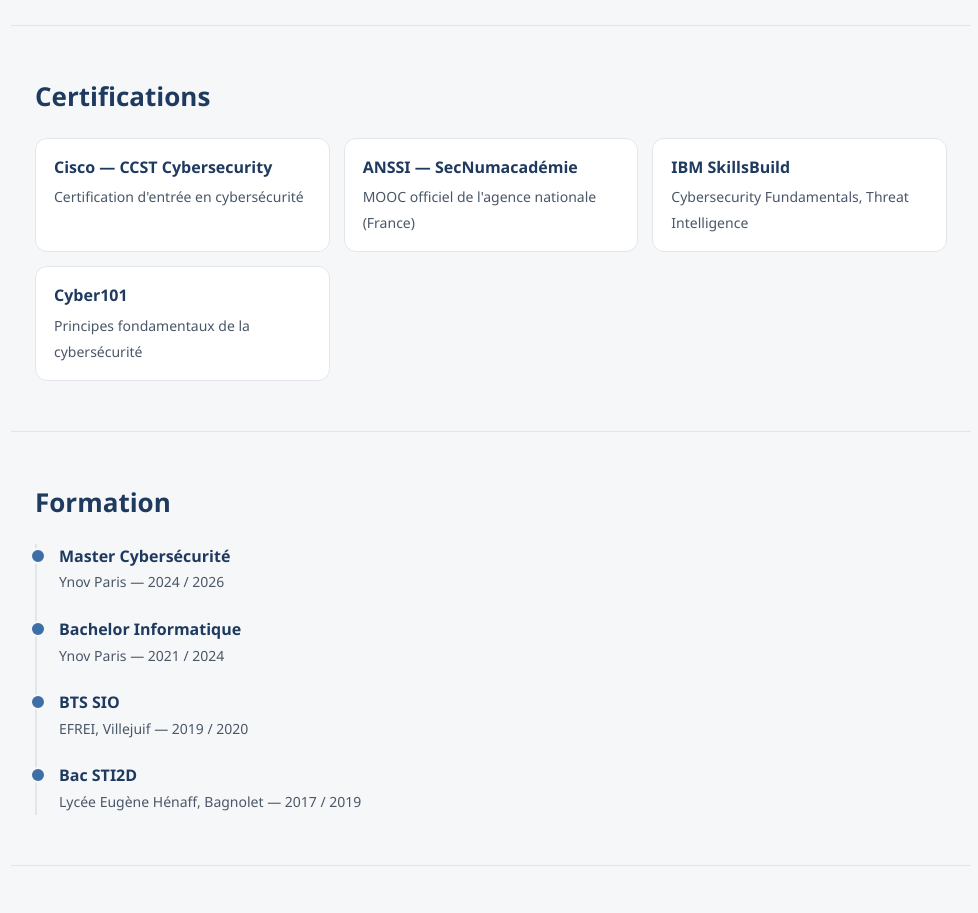
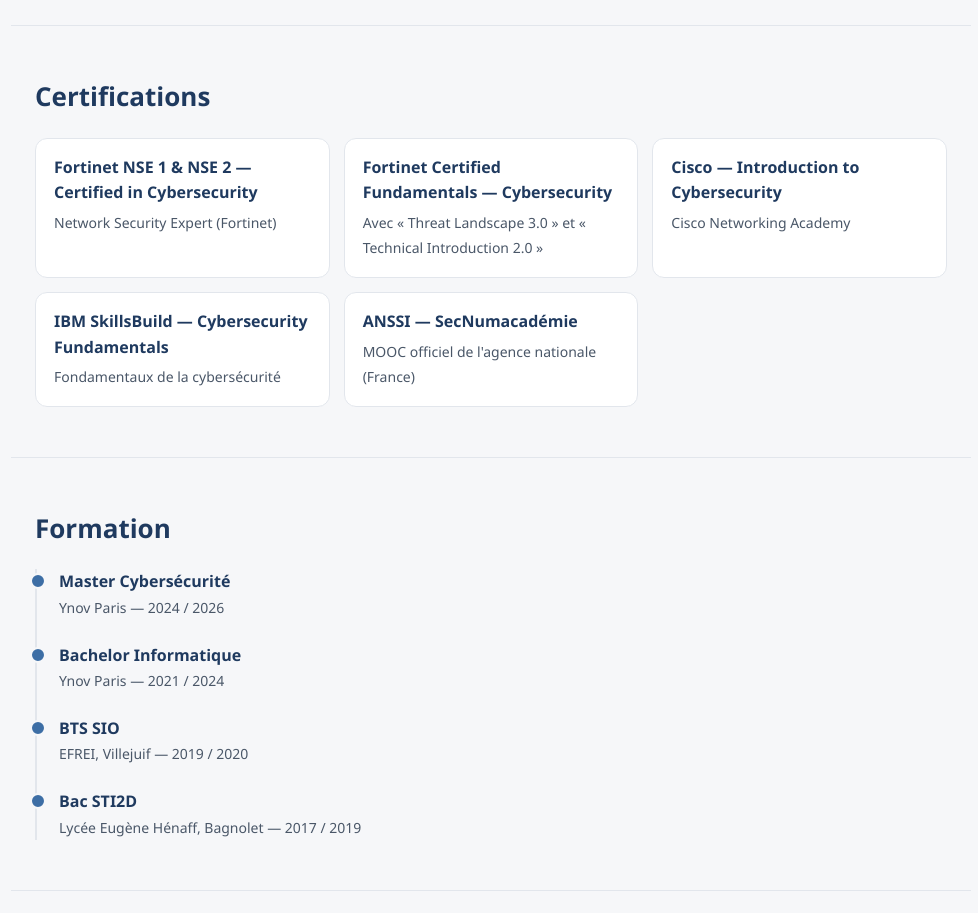
Before and after one commit to Lenu-san/Lenu-san.github.io, a plain HTML site: page index.html in a window 1280 px wide. Shown: the part 1660-2573 px from the top of the page, without its empty margins (149-1127 px from the left). Drawn offline with Linux system fonts and the light colour scheme.

Commit message:
Certifications réelles depuis Credly (Fortinet NSE, Cisco, IBM)

```diff
--- a/index.html
+++ b/index.html
@@ -133,20 +133,24 @@
         <h2 data-fr="Certifications" data-en="Certifications">Certifications</h2>
         <ul class="creds">
           <li>
-            <strong>Cisco — CCST Cybersecurity</strong>
-            <span data-fr="Certification d'entrée en cybersécurité" data-en="Entry-level cybersecurity certification">Certification d'entrée en cybersécurité</span>
+            <strong>Fortinet NSE 1 &amp; NSE 2 — Certified in Cybersecurity</strong>
+            <span data-fr="Network Security Expert (Fortinet)" data-en="Network Security Expert (Fortinet)">Network Security Expert (Fortinet)</span>
+          </li>
+          <li>
+            <strong>Fortinet Certified Fundamentals — Cybersecurity</strong>
+            <span data-fr="Avec « Threat Landscape 3.0 » et « Technical Introduction 2.0 »" data-en="With “Threat Landscape 3.0” and “Technical Introduction 2.0”">Avec « Threat Landscape 3.0 » et « Technical Introduction 2.0 »</span>
+          </li>
+          <li>
+            <strong>Cisco — Introduction to Cybersecurity</strong>
+            <span data-fr="Cisco Networking Academy" data-en="Cisco Networking Academy">Cisco Networking Academy</span>
+          </li>
+          <li>
+            <strong>IBM SkillsBuild — Cybersecurity Fundamentals</strong>
+            <span data-fr="Fondamentaux de la cybersécurité" data-en="Cybersecurity fundamentals">Fondamentaux de la cybersécurité</span>
           </li>
           <li>
             <strong>ANSSI — SecNumacadémie</strong>
             <span data-fr="MOOC officiel de l'agence nationale (France)" data-en="Official MOOC of the French national agency">MOOC officiel de l'agence nationale (France)</span>
-          </li>
-          <li>
-            <strong>IBM SkillsBuild</strong>
-            <span data-fr="Cybersecurity Fundamentals, Threat Intelligence" data-en="Cybersecurity Fundamentals, Threat Intelligence">Cybersecurity Fundamentals, Threat Intelligence</span>
-          </li>
-          <li>
-            <strong>Cyber101</strong>
-            <span data-fr="Principes fondamentaux de la cybersécurité" data-en="Cybersecurity fundamentals">Principes fondamentaux de la cybersécurité</span>
           </li>
         </ul>
       </section>
```
